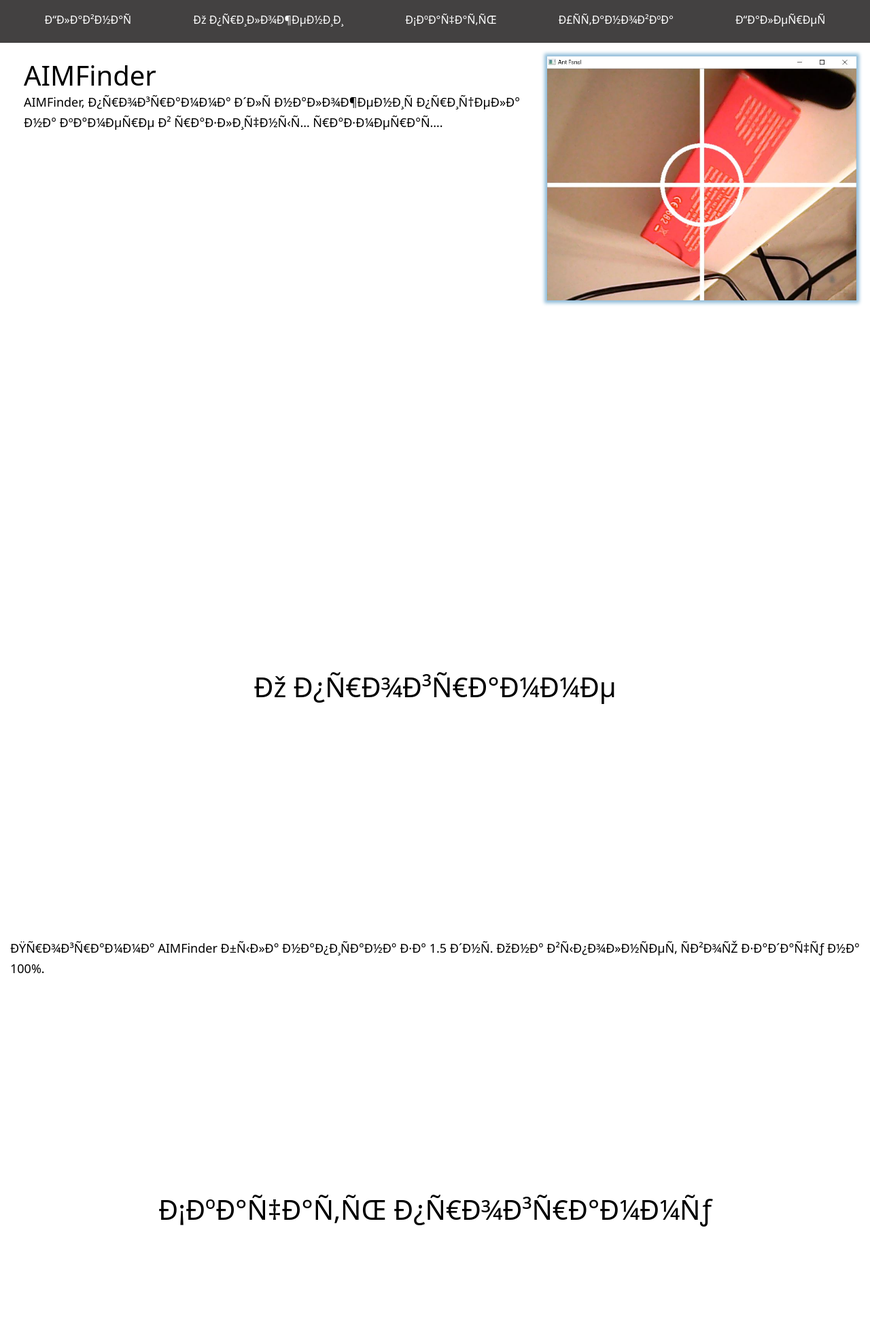
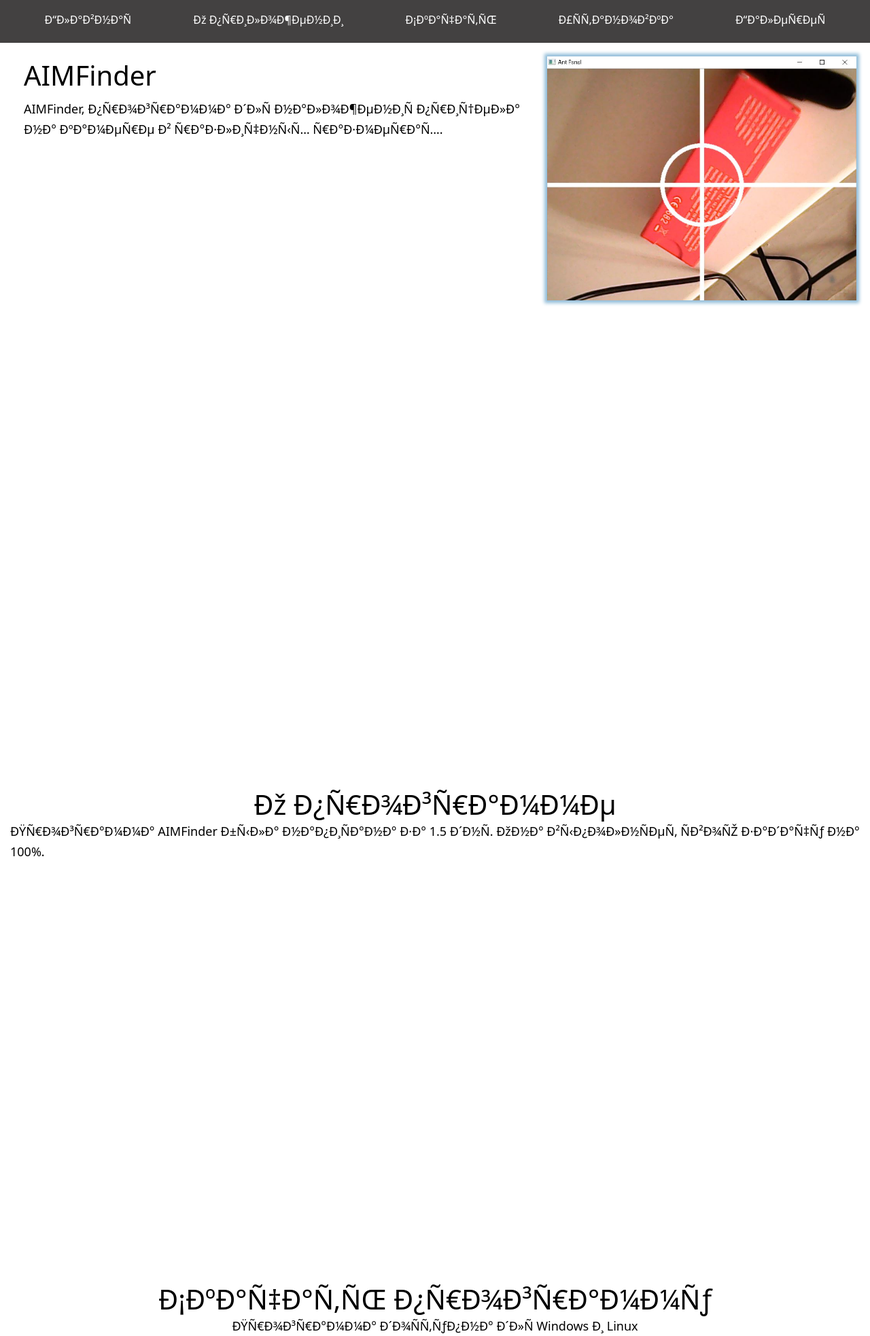
Before and after one commit to Kamakepar2029/AIMFinderSite, a PHP site: page / in a window 1280 px wide. Shown: the top 1966 px of the page at 68% size. Run offline with PHP 8.4, Linux system fonts and the light colour scheme.

Commit message:
Uploaded

```diff
--- a/index.html
+++ b/index.html
@@ -16,7 +16,7 @@
 <div class="content">
 <div class="left">
 <div class="title">AIMFinder</div>
-<div class="description">AIMFinder, программа для наложения прицела на камере в различных размерах.</div>
+<div class="description" style="margin-top:10px !important;">AIMFinder, программа для наложения прицела на камере в различных размерах.</div>
 </div>
 <div class="right">
 <img src="/cam.jpg" style="width:100%;box-shadow: 0px 0px 5px 4px #91bdd9;">
--- a/style.css
+++ b/style.css
@@ -65,7 +65,7 @@ a {
 }
 .title {
     font-size: 40px;
-    margin: auto 15px;
+    margin:  0px 15px;
 }
 html {
     scroll-behavior: smooth;
@@ -73,7 +73,7 @@ html {
 .description {
     font-size: large;
     margin-top: 10px;
-    margin: auto 15px;
+    margin: 0px 15px;
     max-width: fit-content;
 }
 .margin{
```
